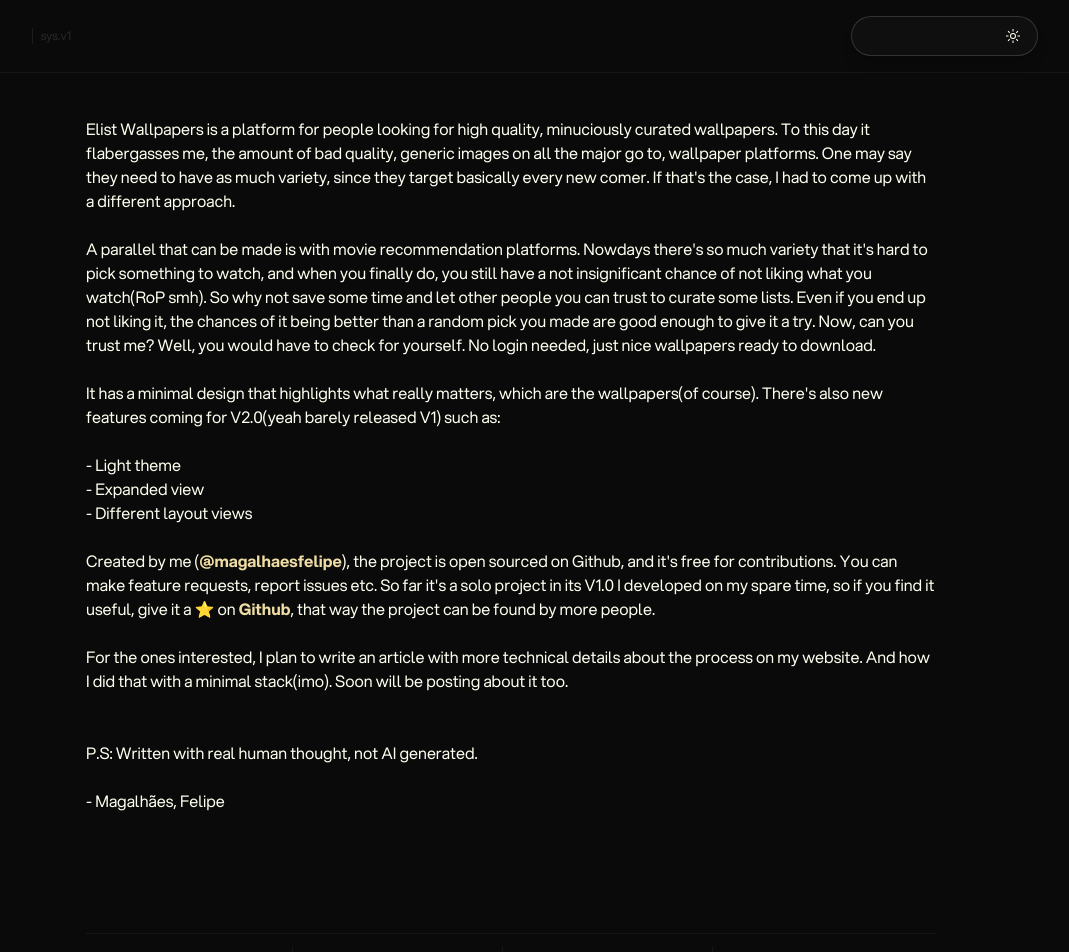
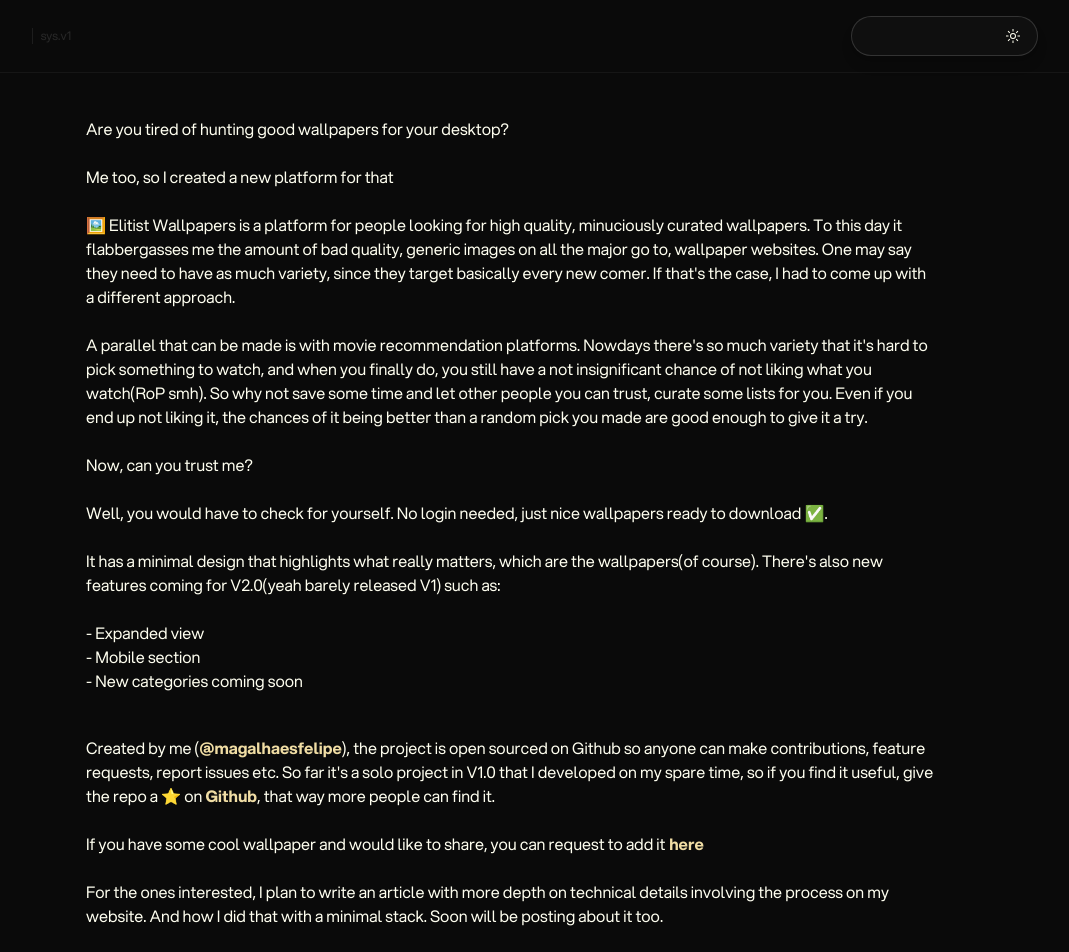
Before and after one commit to magalhaesfelipe/elitist-wallpapers, a React (Vite) app: page /about in a window 1280 px wide. Shown: the top 952 px of the page, without its empty margins (129-1198 px from the left). Built offline with nearby package versions, Linux system fonts and the light colour scheme; no server answers; some icons are missing.

Commit message:
about-page: update text

```diff
--- a/src/pages/About.tsx
+++ b/src/pages/About.tsx
@@ -4,15 +4,22 @@ export const About = () => {
   return (
     <div className="px-[10%] flex-col text-base1  py-10 flex flex-1">
       <div>
+        <p>Are you tired of hunting good wallpapers for your desktop?</p>
+        <br />
+
+        <p>
+          <p>Me too, so I created a new platform for that</p>
+        </p>
+        <br />
+
         <p className="">
-					Elist Wallpapers is a platform for people looking for high quality,
-					minuciously curated wallpapers. To this day it flabergasses me, the
-					amount of bad quality, generic images on all the major go to,
-					wallpaper platforms. One may say they need to have as much variety,
+          🖼️ Elitist Wallpapers is a platform for people looking for high
+          quality, minuciously curated wallpapers. To this day it flabbergasses
+          me the amount of bad quality, generic images on all the major go to,
+          wallpaper websites. One may say they need to have as much variety,
           since they target basically every new comer. If that's the case, I had
           to come up with a different approach.
         </p>
-
         <br />
 
         <p>
@@ -20,13 +27,19 @@ export const About = () => {
           Nowdays there's so much variety that it's hard to pick something to
           watch, and when you finally do, you still have a not insignificant
           chance of not liking what you watch(RoP smh). So why not save some
-					time and let other people you can trust to curate some lists. Even if
-					you end up not liking it, the chances of it being better than a random
-					pick you made are good enough to give it a try. Now, can you trust me?
+          time and let other people you can trust, curate some lists for you.
+          Even if you end up not liking it, the chances of it being better than
+          a random pick you made are good enough to give it a try.
+        </p>
+        <br />
+
+        <p>Now, can you trust me?</p>
+        <br />
+
+        <p>
           Well, you would have to check for yourself. No login needed, just nice
-					wallpapers ready to download.
+          wallpapers ready to download ✅.
         </p>
-
         <br />
 
         <p>
@@ -34,15 +47,14 @@ export const About = () => {
           the wallpapers(of course). There's also new features coming for
           V2.0(yeah barely released V1) such as:
         </p>
-
         <br />
 
         <ul className="">
-					<option value="">- Light theme</option>
           <option value="">- Expanded view</option>
-					<option value="">- Different layout views</option>
+          <option value="">- Mobile section</option>
+          <option value="">- New categories coming soon</option>
+          <option value=""></option>
         </ul>
-
         <br />
 
         <p>
@@ -50,32 +62,41 @@ export const About = () => {
           <a href="https://github.com/magalhaesfelipe" target="_blank">
             <strong className="text-highlight2">@magalhaesfelipe</strong>
           </a>
-					), the project is open sourced on Github, and it's free for
-					contributions. You can make feature requests, report issues etc. So
-					far it's a solo project in its V1.0 I developed on my spare time, so
-					if you find it useful, give it a ⭐ on{" "}
+          ), the project is open sourced on Github so anyone can make
+          contributions, feature requests, report issues etc. So far it's a solo
+          project in V1.0 that I developed on my spare time, so if you find it
+          useful, give the repo a ⭐ on{" "}
           <a
             href="https://github.com/magalhaesfelipe/elitist-wallpapers"
             target="_blank"
           >
             <strong className="text-highlight2">Github</strong>
           </a>
-					, that way the project can be found by more people.
+          , that way more people can find it.
         </p>
-
         <br />
 
         <p>
-					For the ones interested, I plan to write an article with more
-					technical details about the process on my website. And how I did that
-					with a minimal stack(imo). Soon will be posting about it too.
+          If you have some cool wallpaper and would like to share, you can
+          request to add it
+          <a
+            href="https://github.com/magalhaesfelipe/wallpapers"
+            target="_blank"
+          >
+            <strong className="text-highlight2"> here </strong>
+          </a>
         </p>
+        <br />
 
+        <p>
+          For the ones interested, I plan to write an article with more depth on
+          technical details involving the process on my website. And how I did
+          that with a minimal stack. Soon will be posting about it too.
+        </p>
         <br />
         <br />
 
         <p>P.S: Written with real human thought, not AI generated.</p>
-
         <br />
 
         <p>- Magalhães, Felipe</p>
```
Lines whose indentation alone changed are shown as unchanged.
